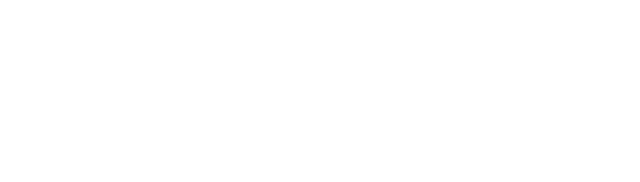
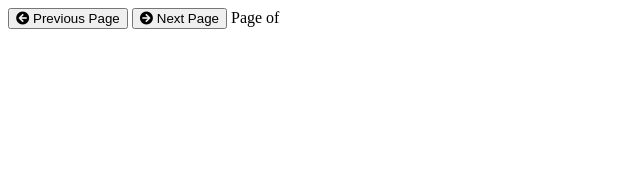
Before and after one commit to VedranaR/Pdf-viewer, a plain HTML site: page index.html in a window 1280 px wide. Shown: the whole page, without its empty margins (0-640 px from the left). Drawn offline with Linux system fonts and the light colour scheme.

Commit message:
basic html outline

```diff
--- a/index.html
+++ b/index.html
@@ -15,6 +15,18 @@
     <title>My PDF viewer</title>
   </head>
   <body>
+    <div class="top-bar">
+      <button class="btn" id="prev-page">
+        <i class="fas fa-arrow-circle-left"></i> Previous Page
+      </button>
+      <button class="btn" id="next-page">
+        <i class="fas fa-arrow-circle-right"></i> Next Page
+      </button>
+      <span class="page-info">
+        Page <span id="page-num"></span> of <span id="page-count"></span>
+      </span>
+    </div>
+    <canvas id="pdf-render"></canvas>
     <script src="https://mozilla.github.io/pdf.js/build/pdf.js"></script>
     <script src="js/app.js"></script>
   </body>
```
